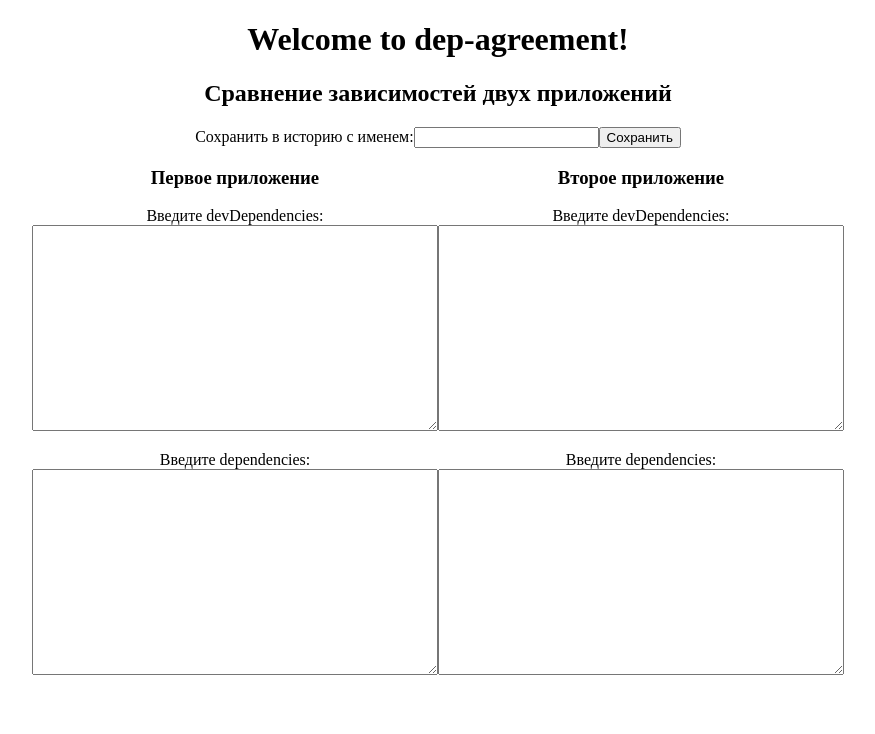
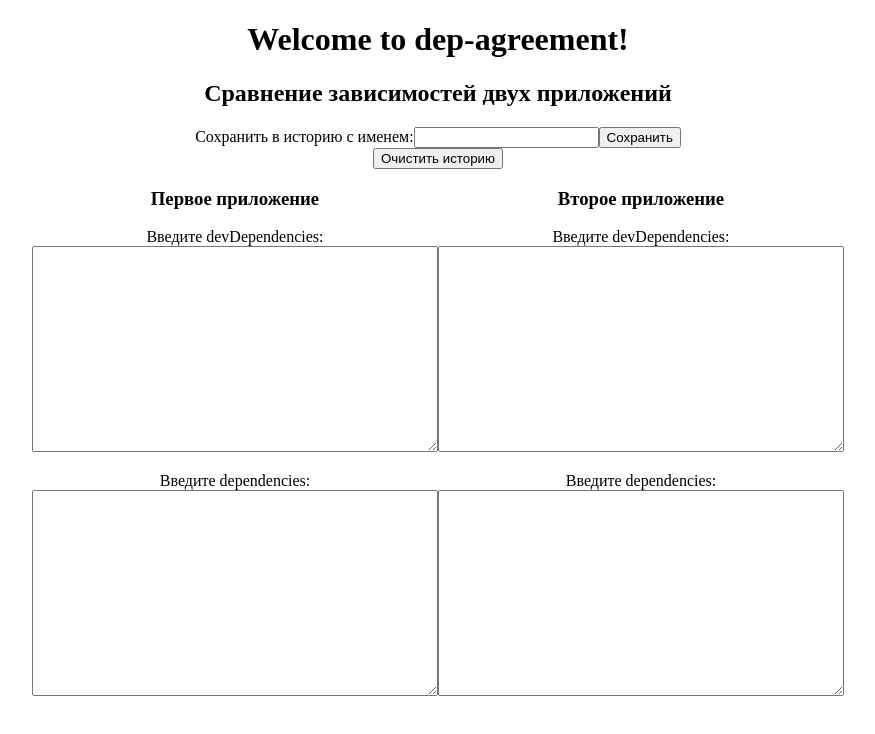
Before and after one commit to mbob72/deps-agreement-tool, an Angular app: page / in a window 1280 px wide. Shown: the top 734 px of the page, without its empty margins (202-1077 px from the left). Built offline with nearby package versions, Linux system fonts and the light colour scheme.

Commit message:
continue

```diff
--- a/src/app/history/history.component.html
+++ b/src/app/history/history.component.html
@@ -2,6 +2,8 @@
   <label>Сохранить в историю с именем:</label>
   <input [(ngModel)]="name"/>
   <button (click)="saveCurrent()">Сохранить</button>
+  <br/>
+  <button (click)="clear()">Очистить историю</button>
   <ul *ngIf="history.length" >
     <button *ngFor="let item of history" (click)="historyClick(item.data)">{{item.name}}</button>
   </ul>
--- a/src/app/history/history.component.ts
+++ b/src/app/history/history.component.ts
@@ -1,4 +1,4 @@
-import { Component, OnInit } from '@angular/core';
+import { Component, OnInit} from '@angular/core';
 import { StorageService } from '../storage.service';
 import { ComputeService } from '../compute.service'
 import { InputUpdateService } from '../input-update.service';
@@ -11,15 +11,15 @@ import { InputUpdateService } from '../input-update.service';
 export class HistoryComponent implements OnInit {
 
   name: string
-  history: any
+  get history() {
+    return this.storageService.get()
+  }
 
   constructor(
     private storageService: StorageService,
     private computeService: ComputeService,
     private inputUpdateService: InputUpdateService
   ) {
-    this.history = storageService.get()
-    console.warn('get history::', this.history)
   }
 
   saveCurrent() {
@@ -34,12 +34,13 @@ export class HistoryComponent implements OnInit {
   }
 
   historyClick(data) {
-    // console.warn('getting::', ind)
-    // const { data } = this.storageService.getByInd(ind)
     this.inputUpdateService.setVals(data)
+  }
+
+  clear() {
+    this.storageService.reset()
   }
 
   ngOnInit() {
   }
-
 }
```
